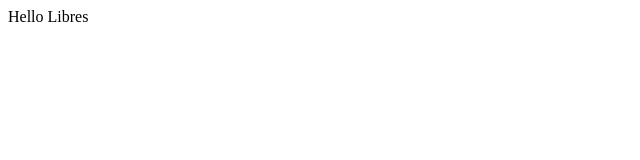
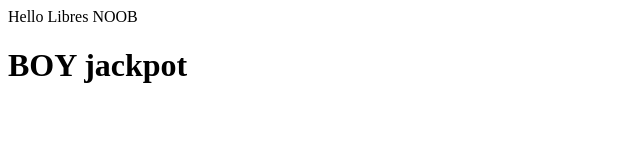
Before and after one commit to HanzValmoria/Justin-Libres-PandP, a plain HTML site: page index.html in a window 1280 px wide. Shown: the whole page, without its empty margins (0-640 px from the left). Drawn offline with Linux system fonts and the light colour scheme.

Commit message:
Nag add ko

```diff
--- a/index.html
+++ b/index.html
@@ -3,7 +3,8 @@
   <title>iGit</title>
  </head>
  <body>
-    Hello Libres
+    Hello Libres NOOB
+    <h1> BOY jackpot </h1>
  </body>
 
 
```
